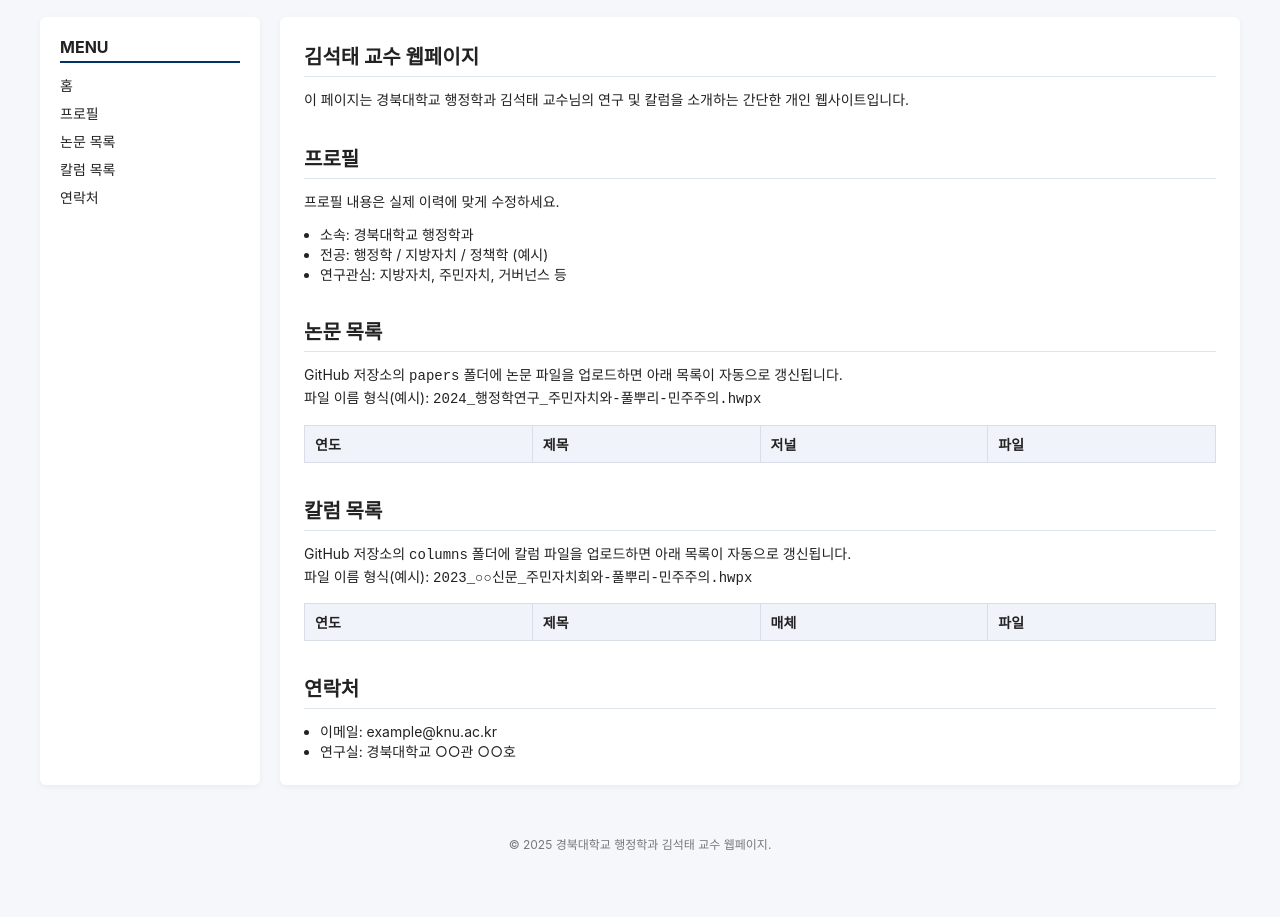
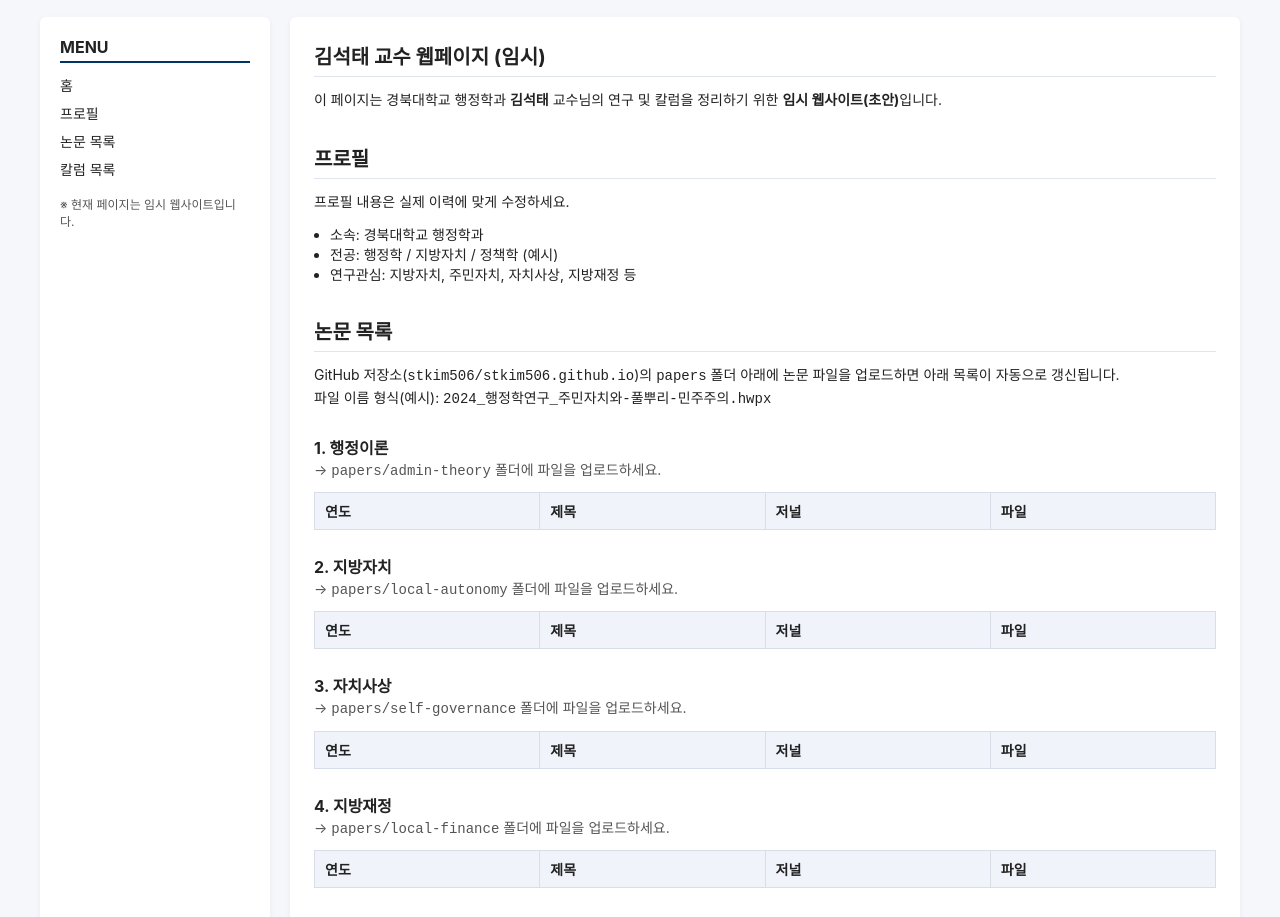
Before and after one commit to stkim506/stkim506.github.io, a plain HTML site: page index.html in a window 1280 px wide. Shown: the part 72-989 px from the top of the page. Before the commit the page ends 944 px from the top, so only its background shows below. Drawn offline with Linux system fonts and the light colour scheme; no server answers.

Commit message:
Add files via upload

```diff
--- a/index.html
+++ b/index.html
@@ -2,7 +2,7 @@
 <html lang="ko">
 <head>
   <meta charset="UTF-8" />
-  <title>경북대학교 행정학과 김석태 교수</title>
+  <title>경북대학교 행정학과 김석태 교수 (임시 웹사이트)</title>
   <link rel="stylesheet" href="style.css" />
 </head>
 <body>
@@ -11,7 +11,7 @@
       <div class="logo-box">KNU</div>
       <div class="site-title">
         <div class="site-main">경북대학교 행정학과</div>
-        <div class="site-sub">김석태 교수 연구실</div>
+        <div class="site-sub">김석태 교수 연구실 · 임시 웹사이트</div>
       </div>
     </div>
     <nav class="main-nav">
@@ -19,7 +19,6 @@
       <a href="#profile">프로필</a>
       <a href="#papers">논문</a>
       <a href="#columns">칼럼</a>
-      <a href="#contact">연락처</a>
     </nav>
   </header>
 
@@ -31,16 +30,16 @@
         <li><a href="#profile">프로필</a></li>
         <li><a href="#papers">논문 목록</a></li>
         <li><a href="#columns">칼럼 목록</a></li>
-        <li><a href="#contact">연락처</a></li>
       </ul>
+      <p class="temp-note">※ 현재 페이지는 임시 웹사이트입니다.</p>
     </aside>
 
     <main class="content">
       <section id="home">
-        <h1>김석태 교수 웹페이지</h1>
+        <h1>김석태 교수 웹페이지 (임시)</h1>
         <p>
-          이 페이지는 경북대학교 행정학과 김석태 교수님의 연구 및 칼럼을 소개하는
-          간단한 개인 웹사이트입니다.
+          이 페이지는 경북대학교 행정학과 <strong>김석태</strong> 교수님의 연구 및 칼럼을
+          정리하기 위한 <strong>임시 웹사이트(초안)</strong>입니다.
         </p>
       </section>
 
@@ -50,19 +49,24 @@
         <ul>
           <li>소속: 경북대학교 행정학과</li>
           <li>전공: 행정학 / 지방자치 / 정책학 (예시)</li>
-          <li>연구관심: 지방자치, 주민자치, 거버넌스 등</li>
+          <li>연구관심: 지방자치, 주민자치, 자치사상, 지방재정 등</li>
         </ul>
       </section>
 
       <section id="papers">
         <h1>논문 목록</h1>
         <p>
-          GitHub 저장소의 <code>papers</code> 폴더에 논문 파일을 업로드하면
+          GitHub 저장소(<code>stkim506/stkim506.github.io</code>)의
+          <code>papers</code> 폴더 아래에 논문 파일을 업로드하면
           아래 목록이 자동으로 갱신됩니다.<br />
           파일 이름 형식(예시): <code>2024_행정학연구_주민자치와-풀뿌리-민주주의.hwpx</code>
         </p>
 
-        <table class="list-table" id="papers-table">
+        <h2 class="subsection-title">1. 행정이론</h2>
+        <p class="subsection-desc">
+          → <code>papers/admin-theory</code> 폴더에 파일을 업로드하세요.
+        </p>
+        <table class="list-table" id="papers-admin">
           <thead>
             <tr>
               <th>연도</th>
@@ -71,8 +75,55 @@
               <th>파일</th>
             </tr>
           </thead>
-          <tbody>
-          </tbody>
+          <tbody></tbody>
+        </table>
+
+        <h2 class="subsection-title">2. 지방자치</h2>
+        <p class="subsection-desc">
+          → <code>papers/local-autonomy</code> 폴더에 파일을 업로드하세요.
+        </p>
+        <table class="list-table" id="papers-local">
+          <thead>
+            <tr>
+              <th>연도</th>
+              <th>제목</th>
+              <th>저널</th>
+              <th>파일</th>
+            </tr>
+          </thead>
+          <tbody></tbody>
+        </table>
+
+        <h2 class="subsection-title">3. 자치사상</h2>
+        <p class="subsection-desc">
+          → <code>papers/self-governance</code> 폴더에 파일을 업로드하세요.
+        </p>
+        <table class="list-table" id="papers-thought">
+          <thead>
+            <tr>
+              <th>연도</th>
+              <th>제목</th>
+              <th>저널</th>
+              <th>파일</th>
+            </tr>
+          </thead>
+          <tbody></tbody>
+        </table>
+
+        <h2 class="subsection-title">4. 지방재정</h2>
+        <p class="subsection-desc">
+          → <code>papers/local-finance</code> 폴더에 파일을 업로드하세요.
+        </p>
+        <table class="list-table" id="papers-finance">
+          <thead>
+            <tr>
+              <th>연도</th>
+              <th>제목</th>
+              <th>저널</th>
+              <th>파일</th>
+            </tr>
+          </thead>
+          <tbody></tbody>
         </table>
       </section>
 
@@ -81,7 +132,8 @@
         <p>
           GitHub 저장소의 <code>columns</code> 폴더에 칼럼 파일을 업로드하면
           아래 목록이 자동으로 갱신됩니다.<br />
-          파일 이름 형식(예시): <code>2023_○○신문_주민자치회와-풀뿌리-민주주의.hwpx</code>
+          파일 이름 형식(예시):
+          <code>2023_경향신문_주민자치회와-풀뿌리-민주주의.hwpx</code>
         </p>
 
         <table class="list-table" id="columns-table">
@@ -93,23 +145,14 @@
               <th>파일</th>
             </tr>
           </thead>
-          <tbody>
-          </tbody>
+          <tbody></tbody>
         </table>
-      </section>
-
-      <section id="contact">
-        <h1>연락처</h1>
-        <ul>
-          <li>이메일: example@knu.ac.kr</li>
-          <li>연구실: 경북대학교 ○○관 ○○호</li>
-        </ul>
       </section>
     </main>
   </div>
 
   <footer class="footer">
-    <p>&copy; 2025 경북대학교 행정학과 김석태 교수 웹페이지.</p>
+    <p>&copy; 2025 경북대학교 행정학과 김석태 교수 임시 웹사이트.</p>
   </footer>
 
   <script src="script.js"></script>
--- a/script.js
+++ b/script.js
@@ -1,16 +1,13 @@
+// GitHub 계정/저장소 정보 (stkim506)
 function getRepoInfo() {
-  // 예: https://eugeniakkim.github.io/
-  const host = window.location.hostname; // eugeniakkim.github.io
-  const parts = host.split('.');
-  const owner = parts[0];
-  const repo = owner + '.github.io';
+  const owner = 'stkim506';
+  const repo = 'stkim506.github.io';
   return { owner, repo };
 }
 
-function parseFileInfo(name, type) {
-  // 파일명 예시:
-  // 논문: 2024_행정학연구_주민자치와-풀뿌리-민주주의.hwpx
-  // 칼럼: 2023_○○신문_주민자치회와-풀뿌리-민주주의.hwpx
+// 파일명에서 연도 / 저널(또는 매체) / 제목 추출
+// 예: 2024_행정학연구_주민자치와-풀뿌리-민주주의.hwpx
+function parseFileInfo(name) {
   const noExt = name.replace(/\.[^/.]+$/, '');
   const parts = noExt.split('_');
 
@@ -31,7 +28,8 @@ function parseFileInfo(name, type) {
   };
 }
 
-async function loadFromGithub(path, tableBodySelector, type) {
+// GitHub API로 특정 폴더(예: papers/admin-theory)를 읽어와 테이블에 채우기
+async function loadFromGithub(path, tableBodySelector) {
   const { owner, repo } = getRepoInfo();
   const apiUrl = `https://api.github.com/repos/${owner}/${repo}/contents/${path}`;
 
@@ -49,7 +47,7 @@ async function loadFromGithub(path, tableBodySelector, type) {
     tbody.innerHTML = '';
 
     files.forEach(item => {
-      const info = parseFileInfo(item.name, type);
+      const info = parseFileInfo(item.name);
       const tr = document.createElement('tr');
 
       const yearTd = document.createElement('td');
@@ -80,6 +78,12 @@ async function loadFromGithub(path, tableBodySelector, type) {
 }
 
 document.addEventListener('DOMContentLoaded', () => {
-  loadFromGithub('papers', '#papers-table tbody', 'paper');
-  loadFromGithub('columns', '#columns-table tbody', 'column');
+  // 논문 네 가지 분류
+  loadFromGithub('papers/admin-theory', '#papers-admin tbody');       // 1. 행정이론
+  loadFromGithub('papers/local-autonomy', '#papers-local tbody');     // 2. 지방자치
+  loadFromGithub('papers/self-governance', '#papers-thought tbody');  // 3. 자치사상
+  loadFromGithub('papers/local-finance', '#papers-finance tbody');    // 4. 지방재정
+
+  // 칼럼
+  loadFromGithub('columns', '#columns-table tbody');
 });
--- a/style.css
+++ b/style.css
@@ -65,7 +65,7 @@ a {
 
 .layout {
   display: grid;
-  grid-template-columns: 220px 1fr;
+  grid-template-columns: 230px 1fr;
   max-width: 1200px;
   margin: 20px auto;
   gap: 20px;
@@ -76,6 +76,7 @@ a {
   padding: 20px;
   border-radius: 6px;
   box-shadow: 0 2px 6px rgba(0,0,0,0.05);
+  font-size: 14px;
 }
 
 .side-nav h2 {
@@ -100,6 +101,12 @@ a {
 
 .side-nav a:hover {
   text-decoration: underline;
+}
+
+.temp-note {
+  margin-top: 16px;
+  font-size: 12px;
+  color: #555;
 }
 
 .content {
@@ -132,10 +139,21 @@ a {
   margin-top: 6px;
 }
 
+.subsection-title {
+  margin-top: 24px;
+  font-size: 16px;
+}
+
+.subsection-desc {
+  font-size: 13px;
+  color: #555;
+  margin-bottom: 6px;
+}
+
 .list-table {
   width: 100%;
   border-collapse: collapse;
-  margin-top: 14px;
+  margin-top: 8px;
   font-size: 14px;
 }
 
```
